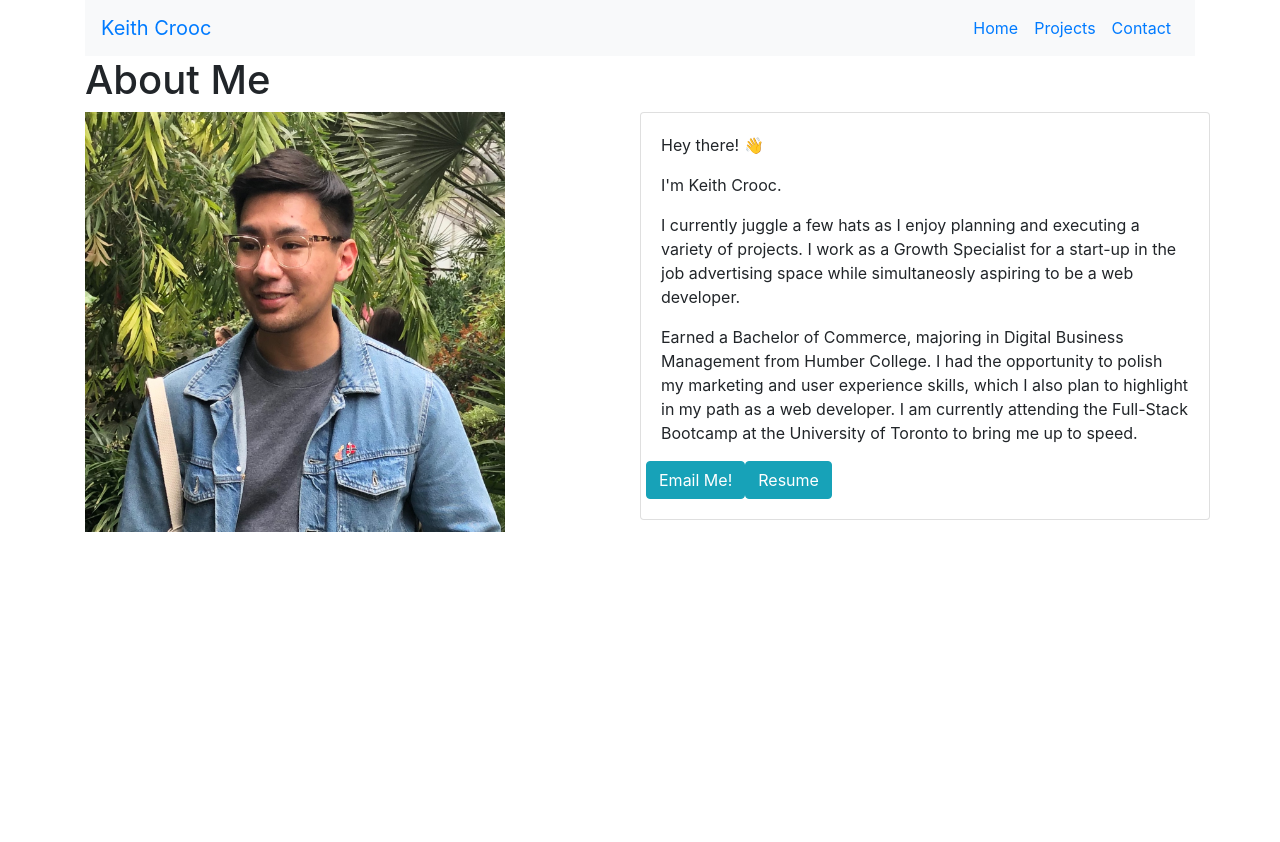
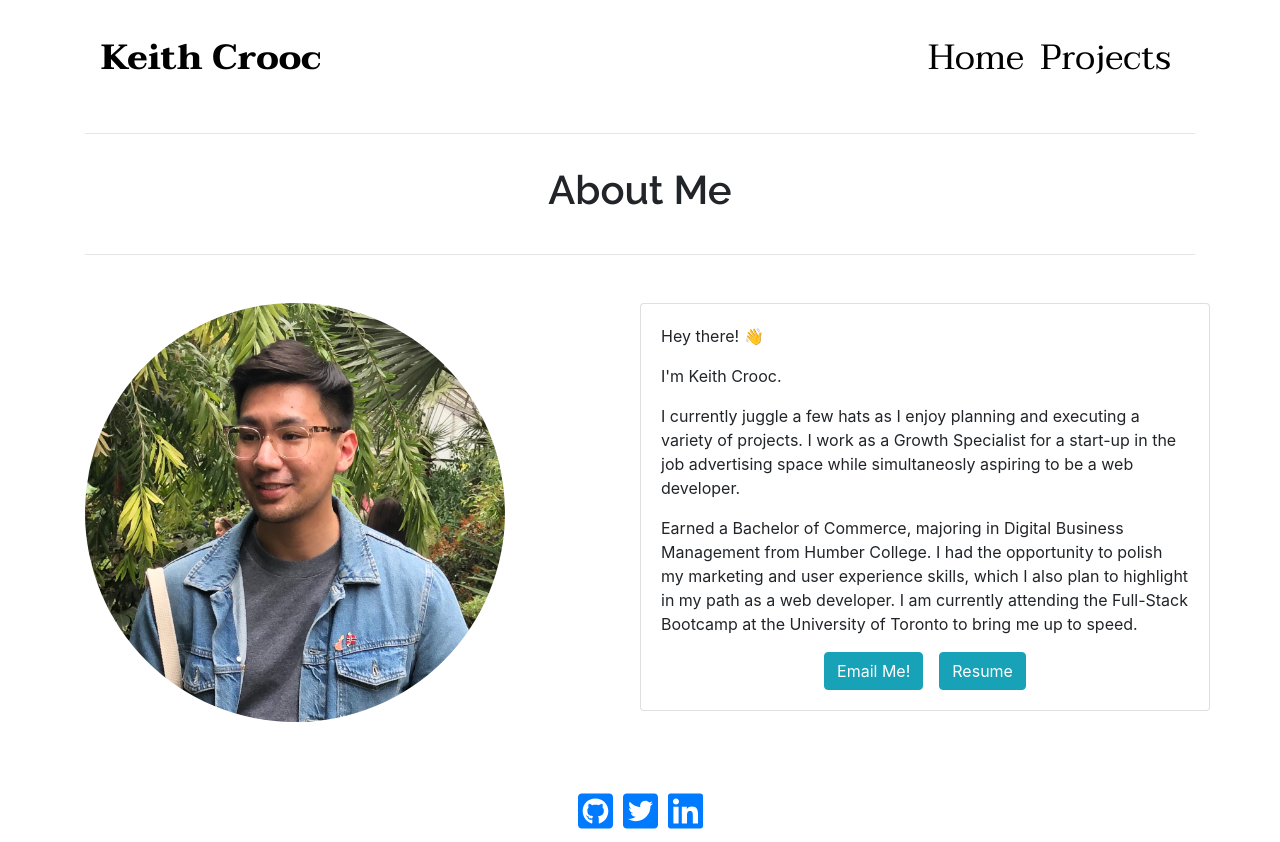
Before and after one commit to keithyyy/React-Portfolio, a React (Create React App) app: page / in a window 1280 px wide. Before the commit the page ends 800 px from the top, so only its background shows below. Built offline with nearby package versions, Linux system fonts and the light colour scheme.

Commit message:
fixed spacing and sizing

```diff
--- /dev/null
+++ b/index.css
@@ -0,0 +1,6 @@
+@import url('https://fonts.googleapis.com/css2?family=Taviraj&display=swap');
+
+
+body {
+    margin: 0;
+}
--- /dev/null
+++ b/src/App.css
@@ -0,0 +1,64 @@
+@import url('https://fonts.googleapis.com/css2?family=Taviraj:wght@400;700&display=swap');
+@import url('https://fonts.googleapis.com/css2?family=Raleway:wght@600&display=swap');
+
+
+h1 {
+    font-family: 'Raleway', sans-serif;
+}
+
+.navbar {
+    background-color: transparent;
+    font-size: 35px
+
+}
+
+.navbar-brand {
+    font-family: 'Taviraj', serif;
+    font-weight: 700;
+    color: black;
+    font-size: 35px;
+}
+
+.nav-link {
+    font-family: 'Taviraj', serif;
+    font-weight: 400;
+    color: black;
+}
+
+.nav-link:hover {
+    color: green
+}
+
+.pageTitle {
+    display: flex;
+    justify-content: center;
+    padding-bottom: 1rem;
+    padding-top: 1rem;
+}
+
+.contactButtons {
+    display: flex;
+    align-content: center;
+}
+
+.profilepic {
+    border-radius: 100%;
+    margin-bottom: 10px
+}
+
+.icon {
+    margin-right: 5px;
+    margin-left: 5px;
+    font-size: 40px
+}
+
+.icon:hover {
+
+}
+
+.footer {
+    margin-top: 50px;
+    left: 45%;
+    text-align: center
+
+}
--- a/src/App.js
+++ b/src/App.js
@@ -3,6 +3,7 @@ import Footer from "./components/Footer"
 import Home from "./pages/Home"
 import Projects from "./pages/Projects"
 import { BrowserRouter as Router, Route } from "react-router-dom"
+import './App.css'
 
 function App() {
 
--- a/src/components/Footer.js
+++ b/src/components/Footer.js
@@ -7,25 +7,25 @@ const Footer = () => {
 
         <footer className="footer">
 
-            <nav className="navbar navbar-default navbar-custom">
 
-                <div className="container-fluid">
+
+                <div className="container">
 
                     <div className="text-center center-block">
-                        <a href="/#" className="github-icon">
+                        <a href="https://github.com/keithyyy" className="icon" target="_blank" rel="noopener noreferrer">
                             <FontAwesomeIcon icon={faGithubSquare}/>
                         </a>
-                        <a href="/#" className="twitter-icon">
+                        <a href="https://twitter.com/codenamekeith" className="icon" target="_blank" rel="noopener noreferrer">
                             <FontAwesomeIcon icon={faTwitterSquare}/>
                         </a>
-                        <a href="/#" className="linkedin-icon">
+                        <a href="https://linkedin.com/in/keith-crooc" className="icon" target="_blank" rel="noopener noreferrer">
                             <FontAwesomeIcon icon={faLinkedin} />
                         </a>
                     </div>
 
                 </div>
 
-            </nav>
+
 
         </footer>
 
--- a/src/components/Navbar.js
+++ b/src/components/Navbar.js
@@ -9,8 +9,8 @@ const Navbar = () => {
     return (
         <div>
 
-            <nav className="navbar navbar-expand-lg bg-light">
-                <a className="navbar-brand" href="/#">Keith Crooc</a>
+            <nav className="navbar navbar-expand-lg bg-transparent py-4">
+                <a className="navbar-brand" href="/#" style={{fontSize: "35px"}}>Keith Crooc</a>
 
                 <button className="navbar-toggler" type="button" data-toggle="collapse" data-target="#navbarToggler" aria-controls="navbarToggler" aria-expanded="false" aria-label="Toggle navigation">
                 <span className="navbar-toggler-icon"></span>
@@ -31,11 +31,7 @@ const Navbar = () => {
                             Projects
                         </Link>
                     </li>
-                    <li className="nav-item">
-                        <Link to="/" className={location.pathname === "/contact" ? "nav-link active" : "nav-link"}>
-                            Contact
-                        </Link>
-                    </li>
+
                     </ul>
                 </div>
             </nav>
--- a/src/components/Project.js
+++ b/src/components/Project.js
@@ -8,9 +8,9 @@ const Project = (props) => {
                 </div>
                 <hr/>
                 <div className="card-body">
-                    <div className="row">
+                    <div className="row text-center">
                         <div className="col-md-12">
-                            <img alt={props.name + 'screenshot'} src={props.image} style={{width: "100%", display: "flex", justifyContent: "center"}}/>
+                            <img className="screenshot" alt={props.name + 'screenshot'} src={props.image} />
                         </div>
                     </div>
                     <hr/>
@@ -20,9 +20,11 @@ const Project = (props) => {
                         </div>
                     </div>
                     <div className="row">
-                        <a href={props.github} className="btn btn-info" role="button" target="_blank">Github</a>
+                        <div className="col text-center">
+                        <a id="Github" href={props.github} className="btn btn-info mx-3" role="button" target="_blank">Github</a>
+                        <a id="Website" href={props.website} className="btn btn-info mx-3" role="button" target="_blank">Website</a>
+                        </div>
 
-                        <a href={props.website} className="btn btn-info" role="button" target="_blank">Website</a>
 
                     </div>
 
--- a/src/pages/Home/index.js
+++ b/src/pages/Home/index.js
@@ -1,5 +1,6 @@
 import React from 'react';
 import Header from '../../components/Header';
+import Footer from '../../components/Footer'
 import profilepic from "../../assets/HeadshotSQ.jpg"
 import './home.css'
 
@@ -10,9 +11,14 @@ const Home = () => {
 
     return (
         <div>
+
+            <hr />
+
             <Header title="About Me"/>
 
-            <div className="row">
+            <hr/>
+
+            <div className="row mt-5">
                 <div className="col-md-6">
 
                     <img src={profilepic} className="profilepic" id="profilepic"></img>
@@ -28,8 +34,10 @@ const Home = () => {
                                 <p className="card-text">I currently juggle a few hats as I enjoy planning and executing a variety of projects. I work as a Growth Specialist for a start-up in the job advertising space while simultaneosly aspiring to be a web developer.</p>
                                 <p className="card-text">Earned a Bachelor of Commerce, majoring in Digital Business Management from Humber College. I had the opportunity to polish my marketing and user experience skills, which I also plan to highlight in my path as a web developer. I am currently attending the Full-Stack Bootcamp at the University of Toronto to bring me up to speed.</p>
                                 <div className="row">
-                                <a href="mailto:keith.crooc@gmail.com" className="btn btn-info" role="button">Email Me!</a>
-                                <a href="../../screenshots/KeithCrooc-WebDevResume.pdf" className="btn btn-info" role="button" target="_blank">Resume</a>
+                                    <div className="col text-center">
+                                        <a href="mailto:keith.crooc@gmail.com" className="btn btn-info mx-2" role="button">Email Me!</a>
+                                        <a href="../../screenshots/KeithCrooc-WebDevResume.pdf" className="btn btn-info mx-2" role="button" target="_blank">Resume</a>
+                                    </div>
                                 </div>
                             </div>
                         </div>
@@ -38,8 +46,9 @@ const Home = () => {
 
                 </div>
 
+            </div>
 
-            </div>
+            <Footer />
         </div>
     )
 }
--- a/src/pages/Projects/index.js
+++ b/src/pages/Projects/index.js
@@ -1,8 +1,9 @@
 import React from 'react'
-import Header from "../../components/Header"
+import Header from "../../components/Header";
+import Footer from "../../components/Footer"
 import Project from '../../components/Project'
 import ProjectCollection from '../../assets/projects.json'
-
+import './projects.css'
 
 
 
@@ -11,11 +12,15 @@ const Projects = () => {
 
     return (
         <div>
+
+            <hr/>
+
             <Header title="Projects"/>
 
+            <hr/>
 
             {ProjectCollection.map((project) => (
-                <div className="projectCard" key={project.id}>
+                <div className="projectCard text-center" key={project.id}>
                     <Project
                     image={project.image}
                     name={project.name}
@@ -27,6 +32,8 @@ const Projects = () => {
 
             ))}
 
+            <Footer />
+
         </div>
     )
 }
--- a/src/pages/Projects/projects.css
+++ b/src/pages/Projects/projects.css
@@ -0,0 +1,30 @@
+
+
+.card-title {
+    text-align: center;
+    margin-top: 5%;
+    font-size: 150%;
+}
+
+.screenshot {
+    width: 80%;
+}
+
+.card {
+    width: 100%;
+    display: flex;
+    justify-content: center;
+    margin-bottom: 1rem;
+}
+
+
+#Github {
+    width: 30%;
+    background-color: black;
+
+}
+
+#Website {
+    width: 30%;
+    background-color: green
+}
```
